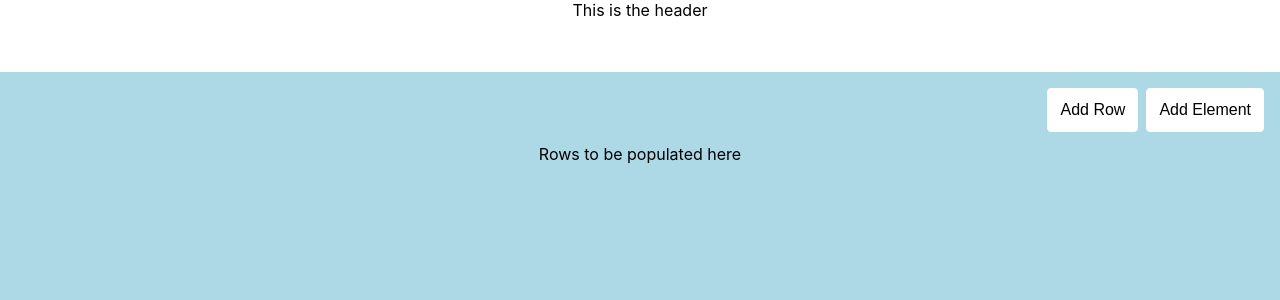
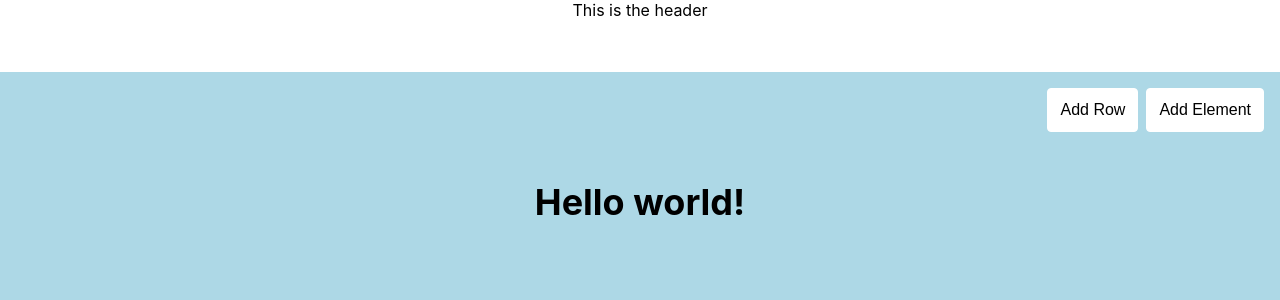
Before and after one commit to Ashu0039/custom-page-creator, a React (Create React App) app: page / in a window 1280 px wide. Shown: the top 300 px of the page. Built offline with nearby package versions, Linux system fonts and the light colour scheme.

Commit message:
Adding different elements in a row

```diff
--- a/src/components/AddRow.jsx
+++ b/src/components/AddRow.jsx
@@ -2,10 +2,18 @@ import React from 'react';
 
 import './Sidebar.css';
 
-const AddRow = ({ open, closeAddRow }) => (
+const AddRow = ({ open, closeAddRow, addRowWithColumns }) => (
   <div className={`sidebar add-row ${open ? 'open' : ''}`}>
     <div className="close-btn" onClick={() => closeAddRow()}>X</div>
     <div className="title">Add Row</div>
+    <div className="options">
+      <div className="option" onClick={() => addRowWithColumns(1)}>1 Column</div>
+      <div className="option" onClick={() => addRowWithColumns(2)}>2 Column</div>
+      <div className="option" onClick={() => addRowWithColumns(3)}>3 Column</div>
+      <div className="option" onClick={() => addRowWithColumns(4)}>4 Column</div>
+      <div className="option" onClick={() => addRowWithColumns(5)}>5 Column</div>
+      <div className="option" onClick={() => addRowWithColumns(6)}>6 Column</div>
+    </div>
   </div>
 );
 
--- a/src/components/Editor.jsx
+++ b/src/components/Editor.jsx
@@ -4,11 +4,47 @@ import Rows from './Rows';
 import AddRow from './AddRow';
 import AddElement from './AddElement';
 import Overlay from './Overlay';
+import { HEADING, EMPTY } from '../element_types';
+
+const newId = () => {
+  const date = new Date();
+  return date.getTime();
+}
+
+const emptyElement = () => {
+  return { type: EMPTY };
+}
+
+const emptyColumns = (noOfColumns) => {
+  let columns = [];
+
+  for(let i=0; i<noOfColumns; i++) {
+    const column = { id: newId() };
+    column.element = emptyElement();
+    columns.push(column);
+  }
+
+  return columns;
+}
 
 class Editor extends Component {
   state = {
     showAddRow: false,
     showAddElement: false,
+    rows: [
+      {
+        id: 1,
+        columns: [
+          {
+            id: 1,
+            element: {
+              type: HEADING,
+              data: 'Hello world!',
+            },
+          }
+        ]
+      }
+    ],
   }
 
   toggleAddRow = () => {
@@ -33,14 +69,29 @@ class Editor extends Component {
     }
   }
 
+  addRowWithColumns = (columns) => {
+    console.log('add new row with columns --> ', columns);
+    this.toggleAddRow();
+
+    const newRow = {
+      id: newId(),
+      columns: emptyColumns(columns),
+    };
+
+    const { rows } = this.state;
+    const addingNewRow = [...rows, newRow];
+
+    this.setState({ rows: addingNewRow });
+  }
+
   render() {
-    const { showAddRow, showAddElement } = this.state;
+    const { showAddRow, showAddElement, rows } = this.state;
 
     return (
       <div className="editor">
         <Toolbar addRowClicked={this.toggleAddRow} addElementClicked={this.toggleAddElement} />
-        <Rows />
-        <AddRow open={showAddRow} closeAddRow={() => this.toggleAddRow()} />
+        <Rows rows={rows} />
+        <AddRow open={showAddRow} closeAddRow={() => this.toggleAddRow()} addRowWithColumns={this.addRowWithColumns} />
         <AddElement open={showAddElement} closeAddElement={() => this.toggleAddElement()} />
         <Overlay show={showAddRow || showAddElement} overlayClicked={() => this.overlayClicked()} />
       </div>
--- /dev/null
+++ b/src/components/Rows.css
@@ -0,0 +1,18 @@
+.rows {
+  padding: 24px;
+}
+
+.row {
+  display: flex;
+  padding: 12px;
+  justify-content: space-around;
+  align-items: center;
+}
+
+.row:hover {
+  border: 1px solid lightcoral;
+}
+
+.row .column {
+  flex: 1;
+}
--- a/src/components/Rows.jsx
+++ b/src/components/Rows.jsx
@@ -1,7 +1,35 @@
 import React from 'react';
 
-const Rows = () => (
-  <div>Rows to be populated here</div>
+import Element from './elements/Element';
+
+import './Rows.css';
+
+const Column = ({ column }) => (
+  <div className="column">
+    <Element {...column.element} />
+  </div>
+)
+
+const AddNewRow = () => (
+  <div className="row add-new-row">
+    <button>Add new row</button>
+  </div>
+);
+
+const Row = ({ row }) => (
+  <div className="row">
+    {
+      row.columns.map(c => <Column column={c} key={c.id} />)
+    }
+  </div>
+);
+
+const Rows = ({ rows }) => (
+  <div className="rows">
+    {
+      rows.length > 0 ? rows.map(r => <Row row={r} key={r.id} />) : <AddNewRow />
+    }
+  </div>
 );
 
 export default Rows;
--- a/src/components/Sidebar.css
+++ b/src/components/Sidebar.css
@@ -32,3 +32,30 @@
   color: white;
   font-size: 18px;
 }
+
+.sidebar .options {
+  display: grid;
+  grid-template-rows: auto;
+  grid-template-columns: repeat(2, 1fr);
+  justify-items: center;
+  grid-gap: 12px;
+  padding: 12px;
+}
+
+.sidebar .option {
+  height: 80px;
+  width: 80px;
+  background: #f5f5f5;
+  border: 1px solid #f1f1f1;
+  border-radius: 4px;
+  cursor: pointer;
+  text-align: center;
+  line-height: 80px;
+  transform: rotate(0);
+  transition: transform 0.2s;
+  box-shadow: 0px 0px 4px 2px #eceaea
+}
+
+.sidebar .option:hover {
+  transform: rotate(10deg);
+}
--- /dev/null
+++ b/src/components/elements/Element.jsx
@@ -0,0 +1,27 @@
+import React from 'react';
+import { HEADING, EMPTY, IMAGE } from '../../element_types';
+import Heading from './Heading';
+import Image from './Image';
+
+const DefaultElement = ({ type }) => (
+  <div>Unknown type { type }</div>
+)
+
+const EmptyElement = () => (
+  <div className="element"><button className="empty">Add Element</button></div>
+)
+
+const Element = ({ type, ...others }) => {
+  switch(type) {
+    case HEADING:
+      return <Heading {...others} />
+    case IMAGE:
+      return <Image {...others} />
+    case EMPTY:
+      return <EmptyElement {...others} />
+    default:
+      return <DefaultElement type={type} />
+  }
+};
+
+export default Element;
--- /dev/null
+++ b/src/components/elements/Heading.css
@@ -0,0 +1,4 @@
+.heading {
+  font-size: 36px;
+  font-weight: bold;
+}
--- /dev/null
+++ b/src/components/elements/Heading.jsx
@@ -0,0 +1,9 @@
+import React from 'react';
+
+import './Heading.css';
+
+const Heading = ({ data }) => (
+  <div className="element heading">{ data }</div>
+);
+
+export default Heading;
--- /dev/null
+++ b/src/components/elements/Image.css
@@ -0,0 +1,4 @@
+img.element {
+  max-height: 200px;
+  max-width: 200px;
+}
--- /dev/null
+++ b/src/components/elements/Image.jsx
@@ -0,0 +1,9 @@
+import React from 'react';
+
+import './Image.css';
+
+const Image = ({ data }) => (
+  <img alt="Img Element" className="element image" src={data} />
+);
+
+export default Image;
--- /dev/null
+++ b/src/element_types.js
@@ -0,0 +1,5 @@
+export const HEADING = 'heading';
+
+export const IMAGE = 'image';
+
+export const EMPTY = 'empty';
```
